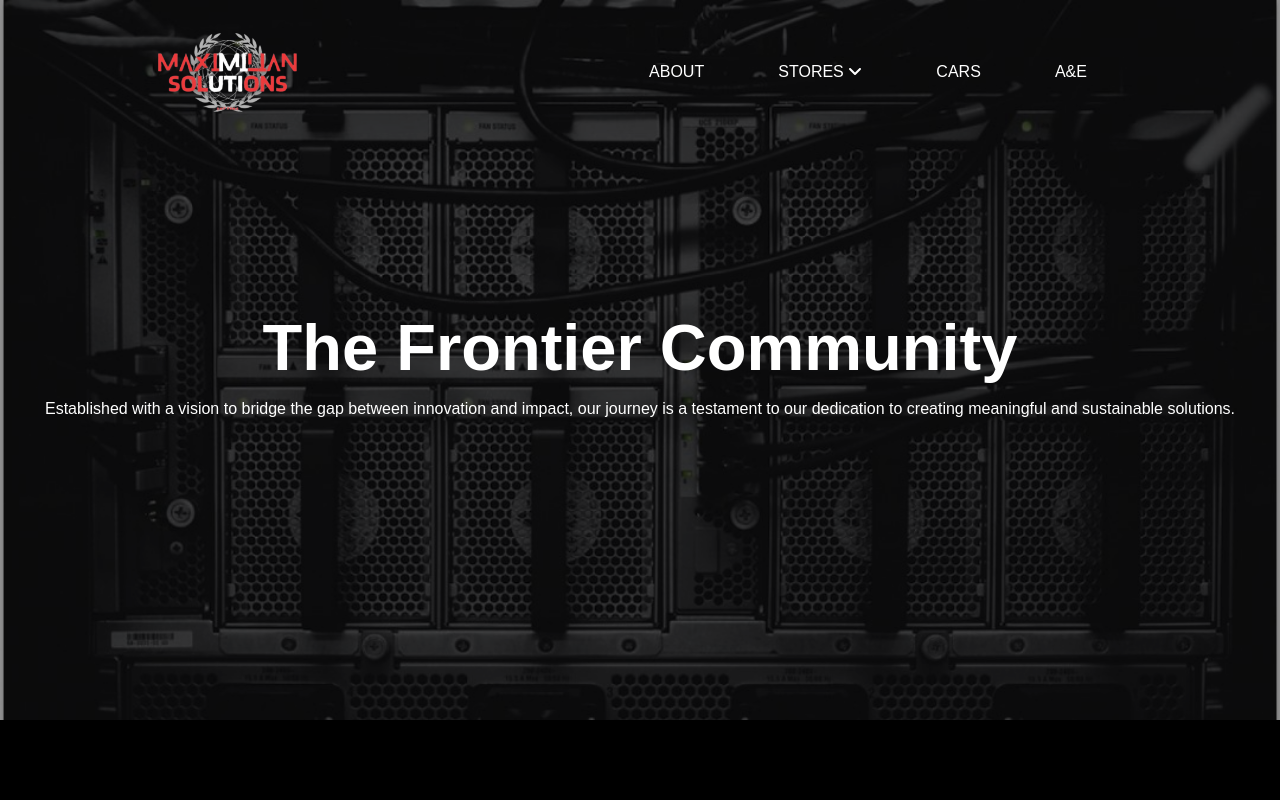
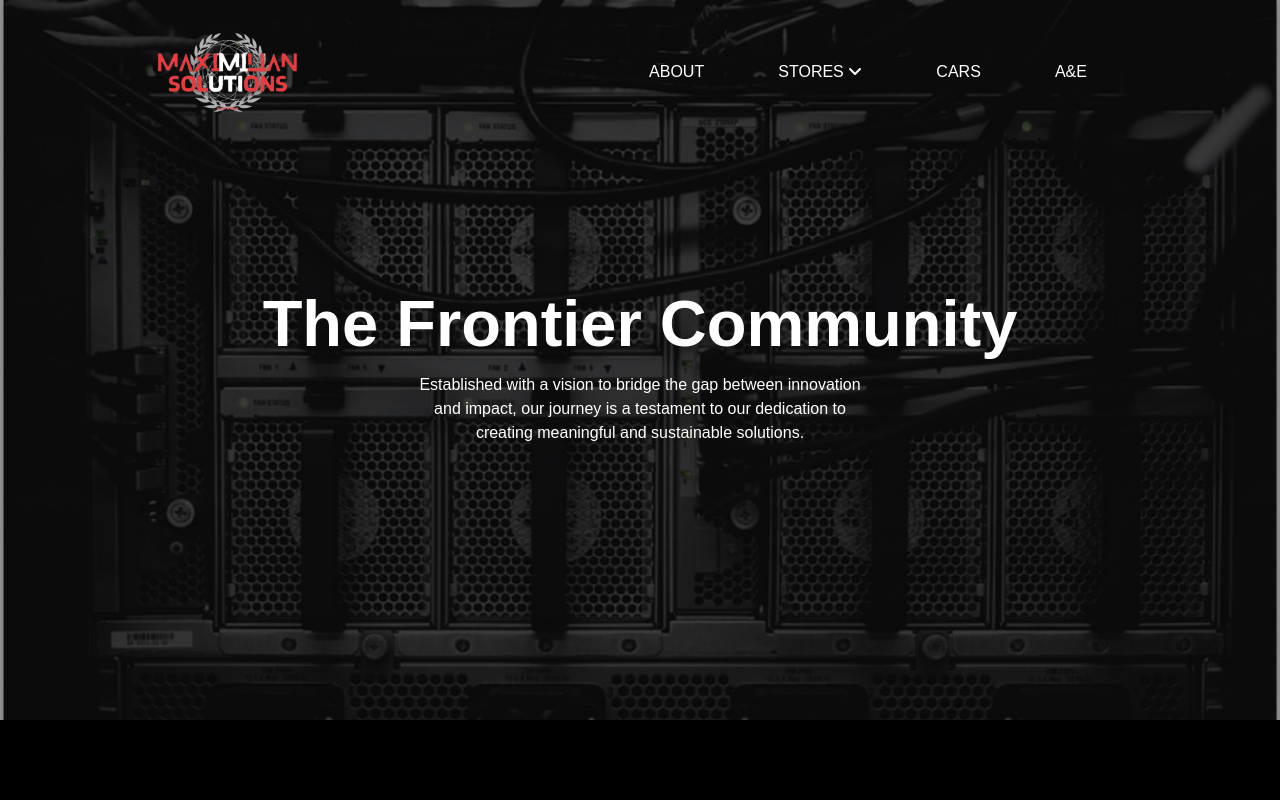
Before and after one commit to emdevelopa/maximillian, a React (Create React App) app: page / in a window 1280 px wide. Shown: the top 800 px of the page. Built offline with nearby package versions, Linux system fonts and the light colour scheme.

Commit message:
good commit

```diff
--- a/src/components/home.jsx
+++ b/src/components/home.jsx
@@ -126,9 +126,9 @@ export default function Home(props) {
               <h1 className="text-[65px] font-bold text-center">
                 The Frontier Community
               </h1>
-              <p>
-                Established with a vision to bridge the gap between innovation
-                and impact, our journey is a testament to our dedication to
+              <p className="text-center">
+                Established with a vision to bridge the gap between innovation <br />
+                and impact, our journey is a testament to our dedication to <br />
                 creating meaningful and sustainable solutions.
               </p>
             </div>
--- a/src/components/testimonial.jsx
+++ b/src/components/testimonial.jsx
@@ -1,3 +1,5 @@
 export default function Testimonial() {
+    return (
 
+    )
 }
```
